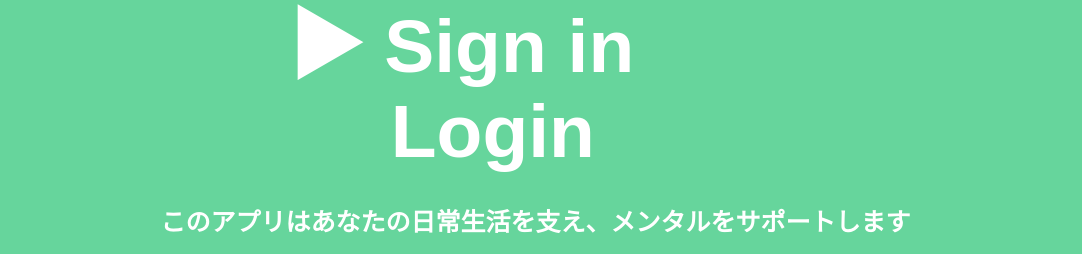
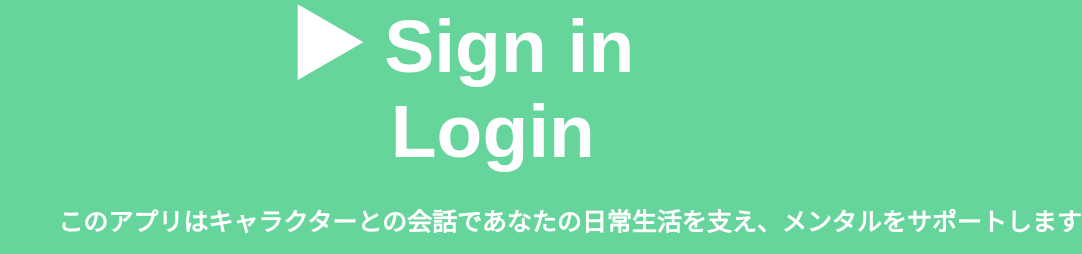
Before and after one commit to s1F102100445/mental-, a Django app: page / in a window 1280 px wide. Shown: the part 546-800 px from the top of the page, without its empty margins (198-1280 px from the left). Run offline with Django 4.2, Linux system fonts and the light colour scheme.

Commit message:
微調整

```diff
--- a/mental/static/mental/css/index.css
+++ b/mental/static/mental/css/index.css
@@ -41,9 +41,10 @@ f{
   position: absolute;
   bottom: 2%;
   font-size: 25px;
+  left: 20%;
   font-weight:bold;
-  left: 28%;
   color:#ffffff;
+  text-align: center;
 }
 
 g{
--- a/mental/templates/mental/login.html
+++ b/mental/templates/mental/login.html
@@ -23,7 +23,8 @@
     <d>カズヤ</d>
     <p class="dis2">VOICEVOX(音声):玄野武宏</p>
     </b>
-    <e>キャラ選択画面</e>
+    <e>キャラ選択画面<br>
+    画像をクリック</e>
 
     <div class="speech-bubble">
         <p>あなたのメンタルを癒す優しいお姉さんです。丁寧な言葉遣いで<br>笑顔と包容力がある声が特徴です！</p>
--- a/mental/templates/mental/main.html
+++ b/mental/templates/mental/main.html
@@ -12,7 +12,7 @@
 </head>
 <body>
     <h2>AI TALK</h2>
-    <f>このアプリはあなたの日常生活を支え、メンタルをサポートします</f>
+    <f>このアプリはキャラクターとの会話であなたの日常生活を支え、メンタルをサポートします</f>
     {% if user.is_authenticated %}
     <g>ログインに成功しました！こんにちは {{ user.username }}さん!</g>
     <div class="circle"></div>
```
Also changed, not shown: 1 other file.
